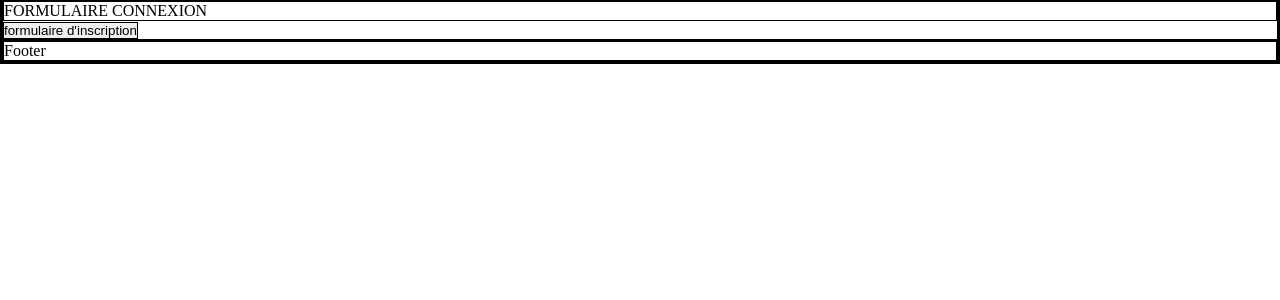
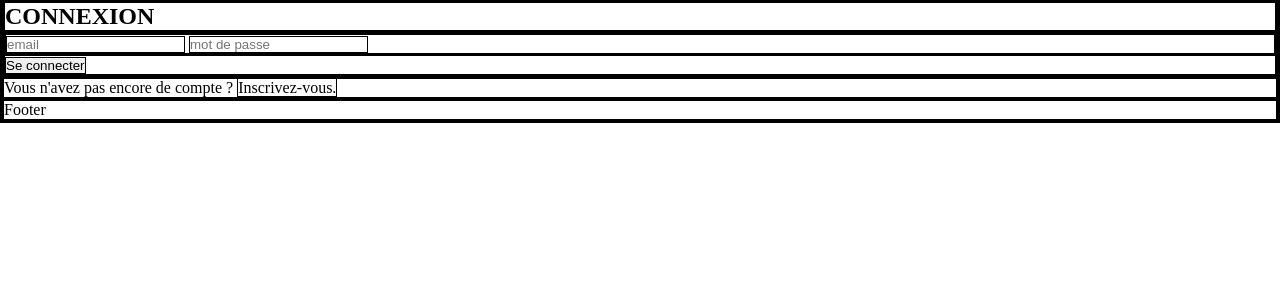
Before and after one commit to alicia-cordial/lbp, a PHP site: page /compte in a window 1280 px wide. Shown: the part 42-342 px from the top of the page. Run offline with PHP 8.4, Linux system fonts and the light colour scheme.

Commit message:
début du module de connexion

```diff
--- a/js/user.js
+++ b/js/user.js
@@ -1,7 +1,8 @@
 /*Toggle inscription / connexion */
 function changeForm() {
-    var button = event.target
-    var idButton = button.id
+    var changeSpan = event.target
+    console.log(changeSpan)
+    var idchangeSpan = changeSpan.id
     var httpRequest = new XMLHttpRequest()
     httpRequest.onreadystatechange = function() {
         if (this.readyState == 4 && this.status == 200) {
@@ -9,7 +10,7 @@ function changeForm() {
                 main.innerHTML = this.responseText;
         }
     }
-    if(idButton === "buttonInscription") {
+    if(changeSpan.id === "changeToInscription") {
         httpRequest.open('GET', "views/user/inscription.php", true)
     } else {
         httpRequest.open('GET', "views/user/connexion.php", true)
--- a/views/user/connexion.php
+++ b/views/user/connexion.php
@@ -1,4 +1,19 @@
 <main id="mainCompte">
-<div id="form">FORMULAIRE CONNEXION</div>
-<button class="buttonForm" id="buttonInscription" onclick="changeForm()">formulaire d'inscription</button>
+    <article>
+        <h2>CONNEXION</h2>
+    </article>
+    <article id="form">
+        <form method="post" class="formModule">
+            <div>
+                <input type="email" id="email" name="email" placeholder="email">
+                <input type="password" id="password" name="password" placeholder="mot de passe">
+            </div>
+        </form>
+
+        <div class="formInfo">
+            <button id="formConnexion">Se connecter</button>
+            <div id="message"></div>
+        </div>
+    </article>
+    <p>Vous n'avez pas encore de compte ?  <span id="changeToInscription" onclick="changeForm()">Inscrivez-vous.</span></p>
 </main>
```
Also changed, not shown: views/user/inscription.php (+20 -2 lines).
